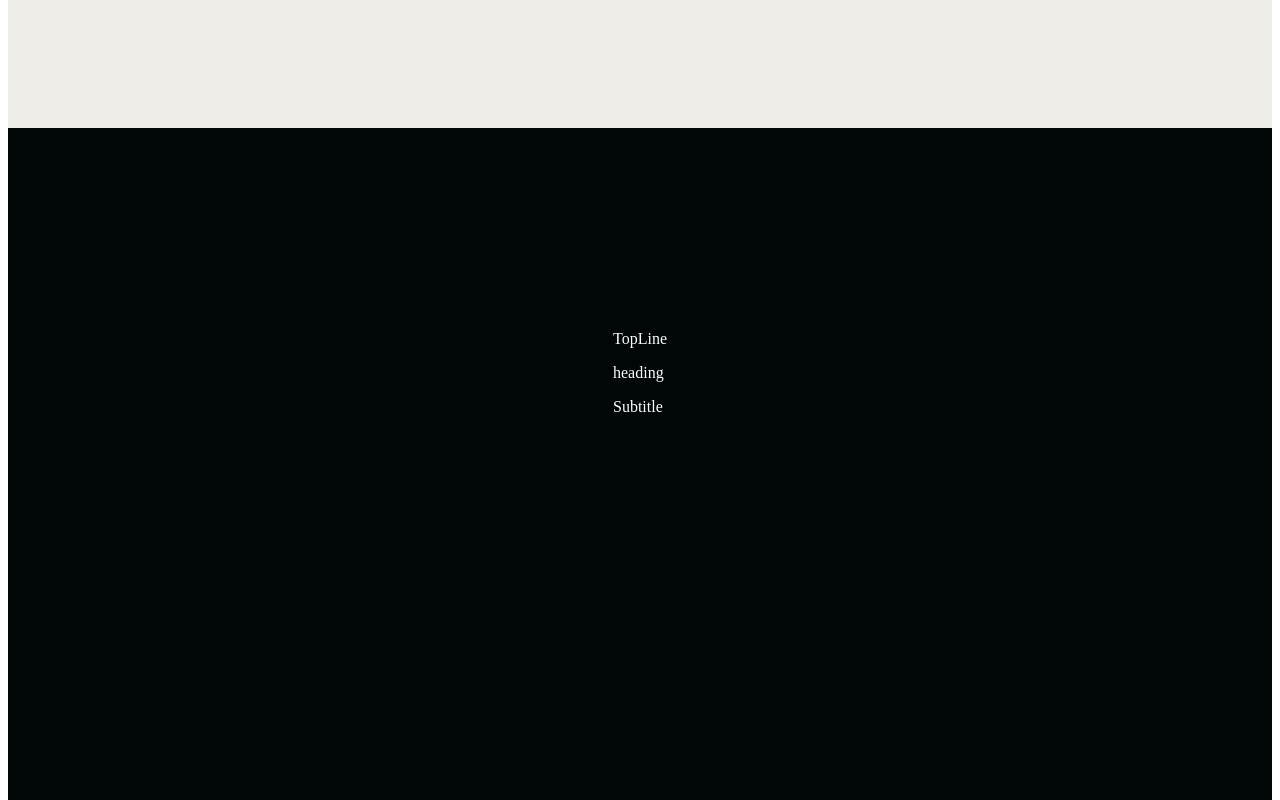
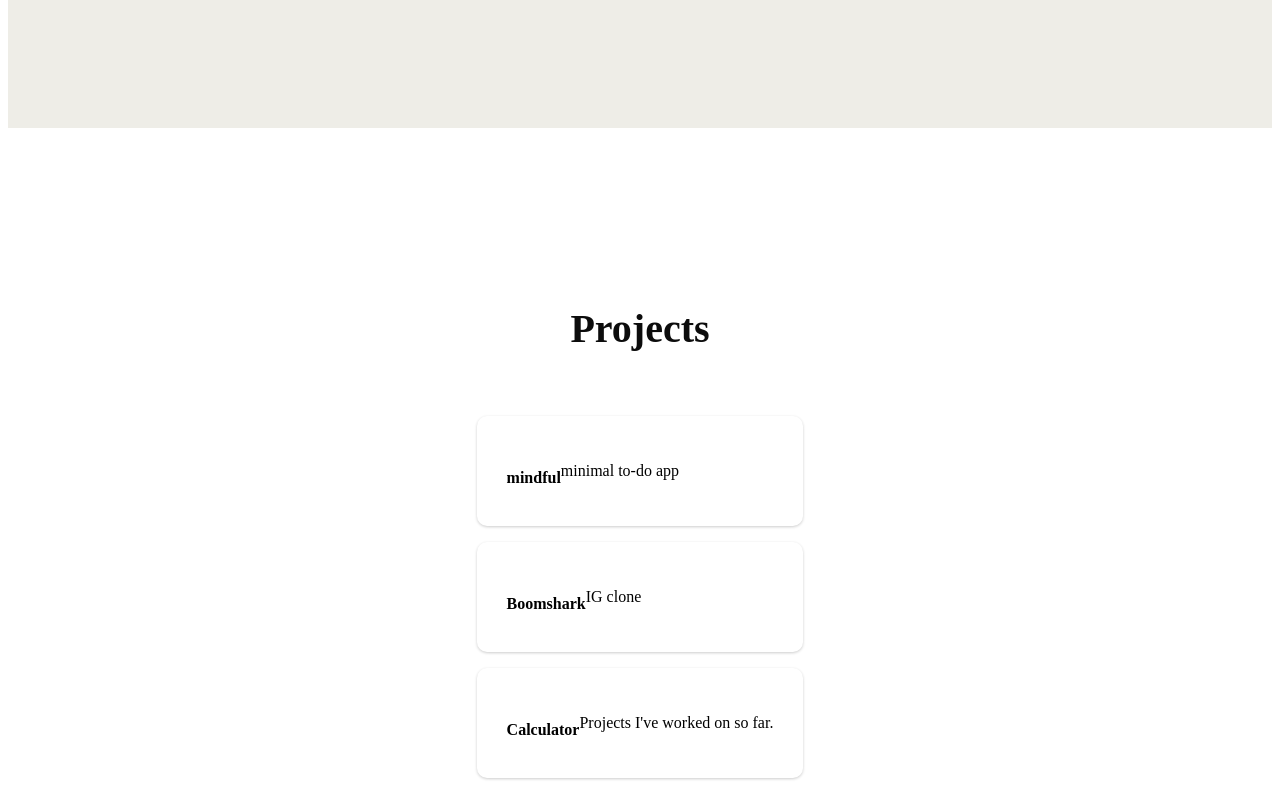
Before and after one commit to jerednav/portfolio, a React (Create React App) app: page / in a window 1280 px wide. Shown: the part 760-1560 px from the top of the page. Built offline with nearby package versions, Linux system fonts and the light colour scheme.

Commit message:
added projets section

```diff
--- a/src/components/InfoSection/Data.js
+++ b/src/components/InfoSection/Data.js
@@ -0,0 +1,9 @@
+export const homeObjOne = {
+    id: 'about',
+    lightBg: true,
+    lightText: true,
+    lightTextDesc: true,
+    // topLine: 'Premium Bank',
+    headLine: 'Projects',
+
+}
--- a/src/components/InfoSection/InfoElements.js
+++ b/src/components/InfoSection/InfoElements.js
@@ -60,11 +60,11 @@ export const TopLine = styled.p`
 `
 
 export const Heading = styled.h1`
-    margin-bottom: 24px;
+    margin-bottom: 240px;
     font-size: 48px;
     line-height: 1.1;
     font-weight: 600;
-    color: ${({ lightText }) => (lightText ? '#f7f8fa' : '010606')}
+    color: #0c0c0c;
 
     @media screen and (max-width: 480px) {
         font-size: 32px;
--- a/src/components/InfoSection/index.js
+++ b/src/components/InfoSection/index.js
@@ -2,18 +2,18 @@ import React from 'react'
 import { Button } from 'react-scroll'
 import { InfoContainer, InfoWrapper, InfoRow, Column1, TextWrapper, TopLine, Subtitle, Column2 } from './InfoElements'
 
-export const InfoSection = () => {
+export const InfoSection = ({lightBg, id, topLine, lightText, headLine }) => {
     return (
         <>
-            <InfoContainer >
+            <InfoContainer lightBg={lightBg} id={id}>
                 <InfoWrapper>
                     <InfoRow>
                         <Column1>
                         <TextWrapper>
                             <TopLine>
-                                TopLine
+                                {topLine}
                             </TopLine>
-                            <heading>heading</heading>
+                            <heading>{headLine}</heading>
                             <Subtitle>Subtitle</Subtitle>
                         </TextWrapper>
                         </Column1>
--- /dev/null
+++ b/src/components/Projects/ProjectsElements.js
@@ -0,0 +1,81 @@
+import styled from 'styled-components'
+
+export const ProjectsContainer = styled.div`
+    height: 800px;
+    display: flex;
+    flex-direction:column;
+    justify-content: center;
+    align-items: center;
+    background: #fff;
+
+    @media screen and (max-width: 768px) {
+        height: 1100px;
+    }
+
+    @media screen and (max-width: 480px) {
+        height: 1300px;
+    }
+`
+
+export const ProjectsWrapper = styled.div`
+    max-width: 1000px;
+    margin: 0 auto;
+    display: grid;
+    grid-template-column: 1fr 1fr 1fr;
+    align-items: center;
+    grid-gap: 16px;
+    padding: 0 60px;
+
+    @media screen and (max-width: 1000px ){
+        grid-template-columns: 1fr 1fr;
+    }
+
+    @media screen and (max-width: 768px) {
+        grid-template-columns: 1fr;
+        padding: 0 20px;
+    }
+`
+
+export const ProjectsCard = styled.div`
+    background: ##E7D2CC;
+    display: flex;
+    flex-direction: flex-start;
+    align-items: center;
+    border-radius: 10px;
+    max-height: 340px;
+    padding: 30px;
+    box-shadow: 0 1px 3px rgba(0,0,0,0.2);
+    transition: all 0.2s ease-in-out;
+
+    &:hover {
+        transform: scale(1.02);
+        transition: all 0.2s ease-in-out;
+        cursor: pointer;
+    }
+`
+
+export const ProjectsIcon = styled.img`
+    height: 160px;
+    width: 160px;
+    margin-bottom: 10px;
+`
+
+export const ProjectsH1 = styled.h1`
+    font-size: 2.5rem;
+    color: #0c0c0c;
+    margin-bottom: 64px;
+
+    @media screen and (max-width: 480px) {
+        font-size: 2rem;
+    }
+`
+
+export const ProjectsH2 = styled.h2`
+    font-size: 1rem;
+    margin-bottom: 0px;
+`
+
+export const ProjectsP = styled.p`
+    font-size: 1rem;
+    text-align: center;
+`
--- /dev/null
+++ b/src/components/Projects/index.js
@@ -0,0 +1,32 @@
+import React from 'react'
+import { ProjectsContainer, ProjectsH1, ProjectsWrapper, ProjectsCard, ProjectsIcon, ProjectsH2, ProjectsP } from './ProjectsElements'
+
+
+const Projects = () => {
+    return (
+        <>
+         <ProjectsContainer id='projects'>
+             <ProjectsH1> Projects</ProjectsH1>
+             <ProjectsWrapper>
+                 <ProjectsCard>
+                     {/* <ProjectsIcon src={Icon1}/> */}
+                     <ProjectsH2>mindful</ProjectsH2>
+                     <ProjectsP> minimal to-do app</ProjectsP>
+                 </ProjectsCard>
+                 <ProjectsCard>
+                     {/* <ProjectsIcon src={Icon2}/> */}
+                     <ProjectsH2>Boomshark</ProjectsH2>
+                     <ProjectsP> IG clone</ProjectsP>
+                 </ProjectsCard>
+                 <ProjectsCard>
+                     {/* <ProjectsIcon src={Icon3}/> */}
+                     <ProjectsH2>Calculator</ProjectsH2>
+                     <ProjectsP> Projects I've worked on so far.</ProjectsP>
+                 </ProjectsCard>
+             </ProjectsWrapper>
+             </ProjectsContainer>
+        </>
+    )
+}
+
+export default Projects
--- a/src/pages/index.js
+++ b/src/pages/index.js
@@ -3,6 +3,8 @@ import Navbar from '../components/Navbar'
 import Sidebar from '../components/Sidebar'
 import HeroSection from '../components/HeroSection'
 import { InfoSection } from '../components/InfoSection'
+import { homeObjOne } from '../components/InfoSection/Data'
+import Projects from '../components/Projects'
 
 
 const Home = () => {
@@ -18,7 +20,8 @@ const Home = () => {
             <Sidebar isOpen={isOpen} toggle={toggle}/>
             <Navbar toggle={toggle}/>
             <HeroSection />
-            <InfoSection />
+            {/* <InfoSection {...homeObjOne } /> */}
+            <Projects />
         </>
     )
 }
```
